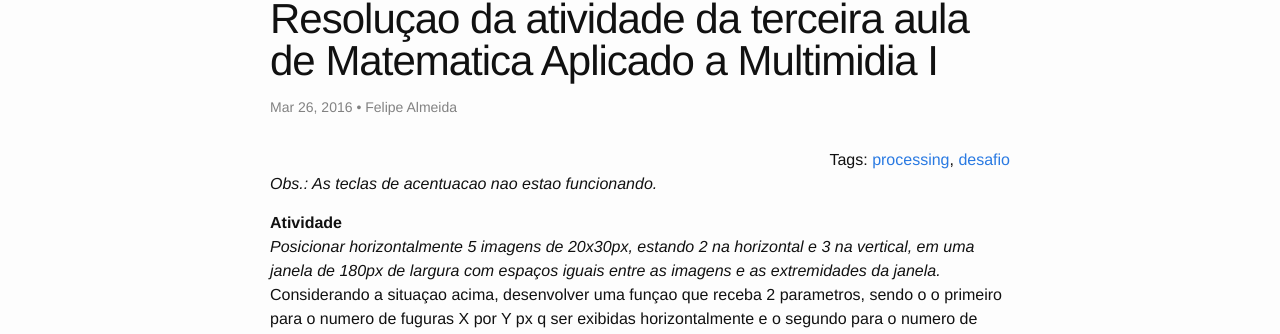
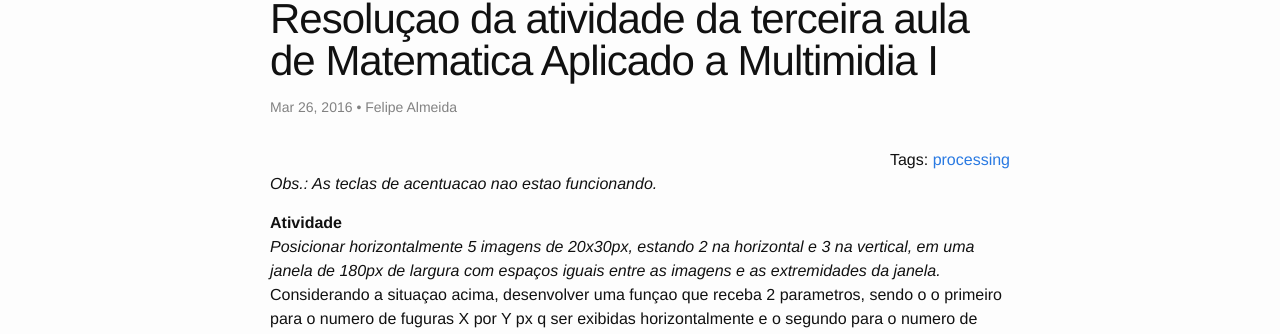
Before and after one commit to falmeidaco/blog-smd, a Jekyll site: the page built from _posts/2016-03-26-resolucao-atividade-aula3-mami.markdown, in a window 1280 px wide and 900 px high. Shown: the part 94-428 px from the top of the window. Built offline with Jekyll 4.4.1, drawn with Linux system fonts in a browser that asks for light colours.

Commit message:
removendo tag errada

```diff
--- a/_posts/2016-03-26-resolucao-atividade-aula3-mami.markdown
+++ b/_posts/2016-03-26-resolucao-atividade-aula3-mami.markdown
@@ -6,7 +6,6 @@ categories: smd matematica-aplicada-a-multimidia-i
 author: Felipe Almeida
 tags:
 - processing
-- desafio
 ---
 *Obs.: As teclas de acentuacao nao estao funcionando.*
 
```
